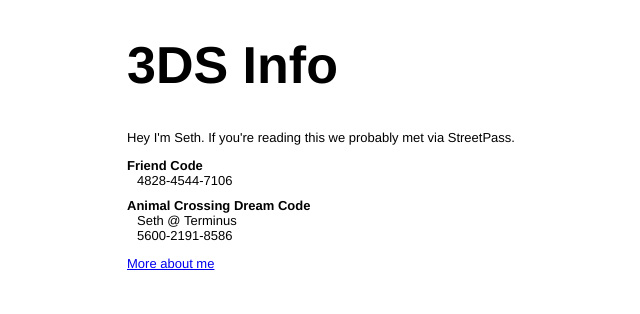
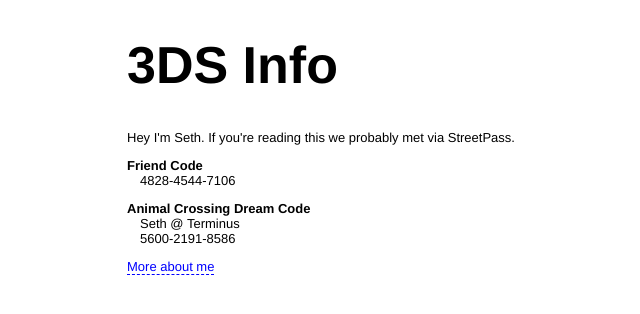
Before and after one commit to sethbaur/sethbaur.github.io, a plain HTML site: page 3ds/index.html in a window 1280 px wide. Shown: the full height of the page, 1-641 px from the left. Drawn offline with Linux system fonts and the light colour scheme.

Commit message:
3ds page link styles

```diff
--- a/3ds/3ds.css
+++ b/3ds/3ds.css
@@ -14,9 +14,15 @@ h1 {
 
 dt {
     font-weight: bold;
-    margin-top: 10px;
+    margin-top: 1em;
 }
 
 dd {
-    margin-left: 10px;
+    margin-left: 1em;
 }
+
+a, a:visited {
+    text-decoration: none;
+    color: blue;
+    border-bottom: 0.1em dashed blue;
+}
```
